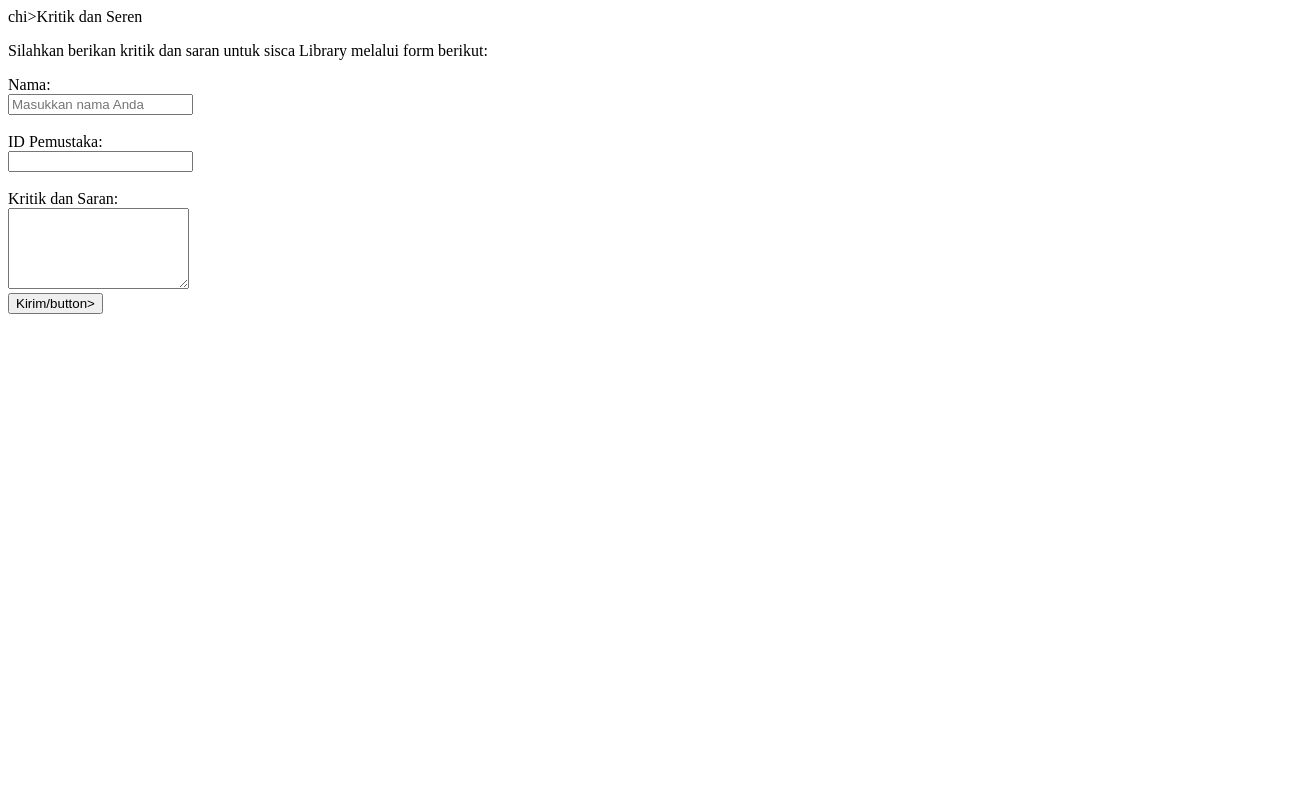
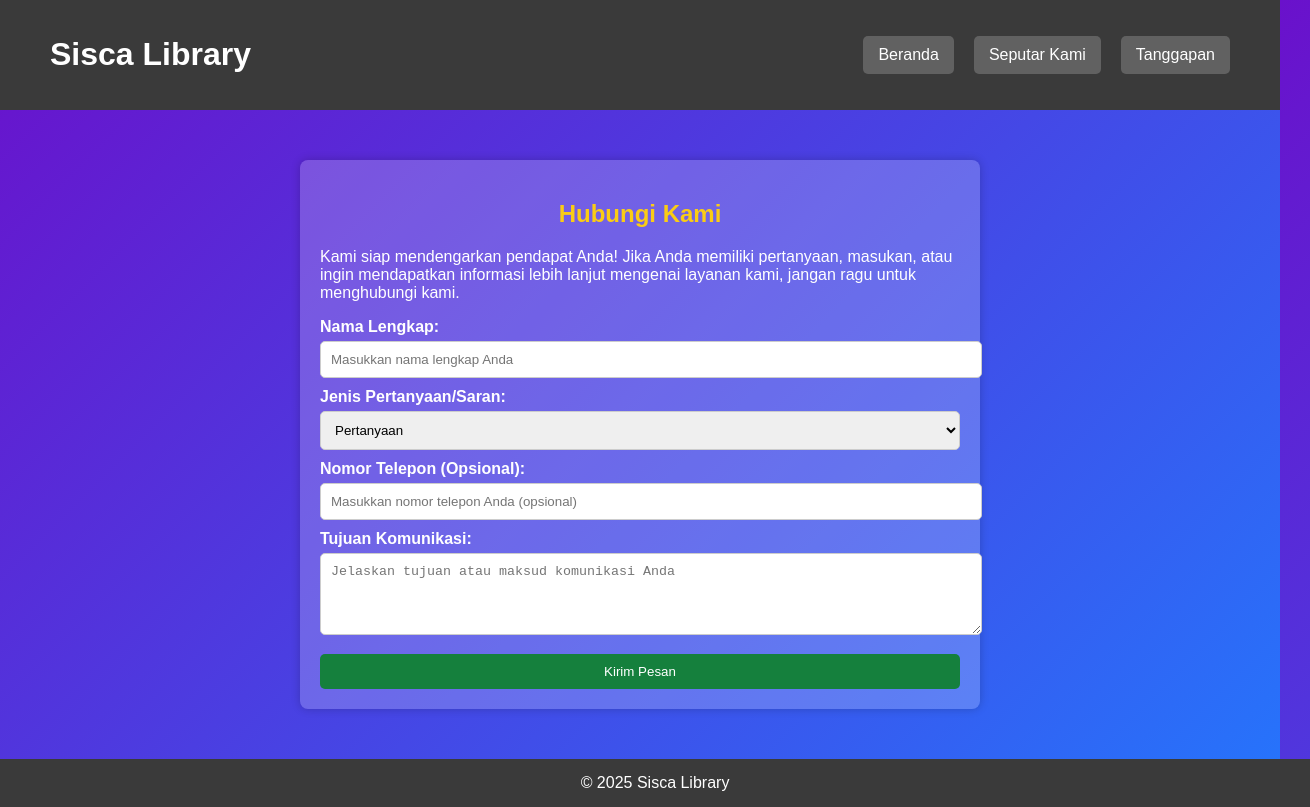
Before and after one commit to siscaameliapt17/siscaameliapt17.github.io, a plain HTML site: page contactus.html in a window 1280 px wide. Shown: the whole page, 1310 px wide, since content can reach past the window. Drawn offline with Linux system fonts and the light colour scheme.

Commit message:
Update contactus.html

```diff
--- a/contactus.html
+++ b/contactus.html
@@ -1,37 +1,129 @@
 <!DOCTYPE html>
-
-<html lang="en">
-
+<html lang="id">
 <head>
-
-<meta charset="UTF-8">
-
-<meta name="viewport" content="width=device-width, initial-scale-1.0">
-
-<title>Kritik dan Saran</title>
-
+    <meta charset="UTF-8">
+    <meta name="viewport" content="width=device-width, initial-scale=1.0">
+    <title>Sisca Library</title>
+    <style>
+        body {
+            font-family: Arial, sans-serif;
+            background: linear-gradient(135deg, #6a11cb, #2575fc); /* Gradasi ungu dan biru */
+            margin: 0;
+            padding: 0;
+            color: white;
+        }
+        header, footer {
+            background-color: #3a3a3a; /* Warna abu-abu gelap untuk header dan footer */
+            color: white;
+            padding: 15px;
+        }
+        header {
+            display: flex;
+            justify-content: space-between;
+            align-items: center;
+            padding: 15px 50px;
+        }
+        nav {
+            display: flex;
+            gap: 20px;
+        }
+        nav a {
+            color: white;
+            text-decoration: none;
+            padding: 10px 15px;
+            display: inline-block;
+            background-color: rgba(255, 255, 255, 0.2);
+            border-radius: 5px;
+            transition: all 0.3s;
+        }
+        nav a:hover {
+            background-color: #facc15; /* Warna kuning terang */
+            color: black;
+        }
+        .container {
+            width: 50%;
+            background-color: rgba(255, 255, 255, 0.2);
+            margin: 50px auto;
+            padding: 20px;
+            border-radius: 8px;
+            box-shadow: 0px 0px 10px rgba(0, 0, 0, 0.2);
+        }
+        h2 {
+            color: #facc15; /* Warna kuning terang untuk judul */
+            text-align: center;
+        }
+        label {
+            font-weight: bold;
+            display: block;
+            margin-top: 10px;
+        }
+        input, select, textarea {
+            width: 100%;
+            padding: 10px;
+            border: 1px solid #ccc;
+            border-radius: 5px;
+            margin-top: 5px;
+        }
+        button {
+            background-color: #15803d; /* Warna hijau untuk tombol */
+            color: white;
+            padding: 10px 15px;
+            border: none;
+            border-radius: 5px;
+            cursor: pointer;
+            margin-top: 15px;
+            width: 100%;
+        }
+        button:hover {
+            background-color: #0f5f2d; /* Warna hijau gelap saat hover */
+        }
+        footer {
+            text-align: center;
+            padding: 15px;
+            width: 100%;
+        }
+    </style>
 </head>
-
 <body>
 
-chi>Kritik dan Seren</h1>
+<header>
+    <h1>Sisca Library</h1>
+    <nav>
+        <a href="index.html">Beranda</a>
+        <a href="aboutme.html">Seputar Kami</a>
+        <a href="contactus.html">Tanggapan</a>
+    </nav>
+</header>
 
-<p>Silahkan berikan kritik dan saran untuk sisca Library melalui form berikut:</p>
+<div class="container">
+    <h2>Hubungi Kami</h2>
+    <p>Kami siap mendengarkan pendapat Anda! Jika Anda memiliki pertanyaan, masukan, atau ingin mendapatkan informasi lebih lanjut mengenai layanan kami, jangan ragu untuk menghubungi kami.</p>
 
-<form>
+    <form action="#" method="POST">
+        <label>Nama Lengkap:</label>
+        <input type="text" required placeholder="Masukkan nama lengkap Anda">
 
-<label for="name">Nama:</label><br>
+        <label>Jenis Pertanyaan/Saran:</label>
+        <select required>
+            <option value="pertanyaan">Pertanyaan</option>
+            <option value="saran">Saran</option>
+            <option value="keluhan">Keluhan</option>
+            <option value="lainnya">Lainnya</option>
+        </select>
 
-<input type="text" id="name" name="name" placeholder="Masukkan nama Anda" required><br><br>
+        <label>Nomor Telepon (Opsional):</label>
+        <input type="tel" placeholder="Masukkan nomor telepon Anda (opsional)">
 
-<label for="ID Pemustaka">ID Pemustaka:</label><br>
+        <label>Tujuan Komunikasi:</label>
+        <textarea rows="4" placeholder="Jelaskan tujuan atau maksud komunikasi Anda" required></textarea>
 
-<input type="ID Pemustaka" id="ID Pemustaka" name="ID Pemuustaka" placeholder "Masukkan ID Anda" required><br><br>
+        <button type="submit">Kirim Pesan</button>
+    </form>
+</div>
 
-<label for="Kritik dan Saran">Kritik dan Saran:</label><br>
+<footer>
+    &copy; 2025 Sisca Library
+</footer>
 
-<textarea id="Kritik dan Saran" name="Kritik dan Saran" rows="5" placeholder "Masukkan Kritik dan Saran" required></textarea><br>
-
-<button type="submit">Kirim/button>
-
-</form>
+</body>
+</html>
```
